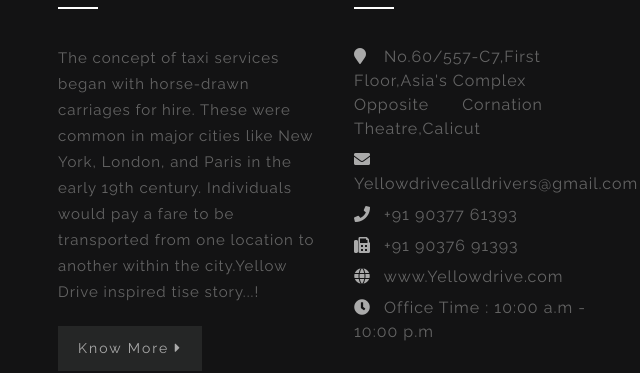
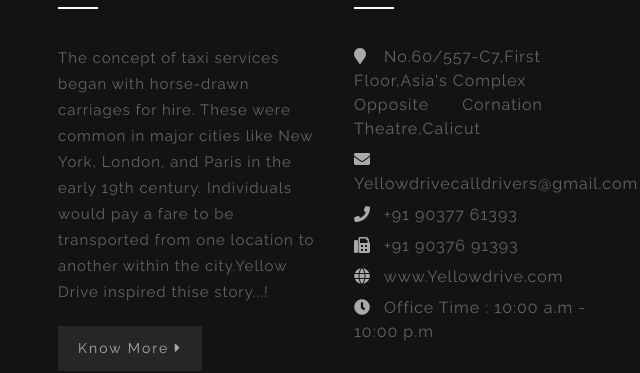
Before and after one commit to Suhailabdullakoya/sai, a plain HTML site: page contact.html in a window 1280 px wide. Shown: the part 1486-1859 px from the top of the page, 5-645 px from the left. Drawn offline with Linux system fonts and the light colour scheme.

Commit message:
Update contact.html

```diff
--- a/contact.html
+++ b/contact.html
@@ -196,7 +196,7 @@
 		<div class="row">
 			<div class="col-lg-3 col-sm-6 mb-lg-0 mb-5 footer-grid-agileits-w3ls1 text-left">
 				<h3 class="mb-sm-5 mb-4 mt-sm-0 mt-4">About Company</h3>
-				<p>The concept of taxi services began with horse-drawn carriages for hire. These were common in major cities like New York, London, and Paris in the early 19th century. Individuals would pay a fare to be transported from one location to another within the city.Yellow Drive inspired tise story...! </p>
+				<p>The concept of taxi services began with horse-drawn carriages for hire. These were common in major cities like New York, London, and Paris in the early 19th century. Individuals would pay a fare to be transported from one location to another within the city.Yellow Drive inspired thise story...! </p>
 				<a href="#" class="read">Know More <i class="fas fa-caret-right"></i></a>
 			</div>
 			<div class="col-lg-3 col-sm-6 mb-lg-0 mb-5 footer-grid-agileits-w3ls1 text-left">
```
